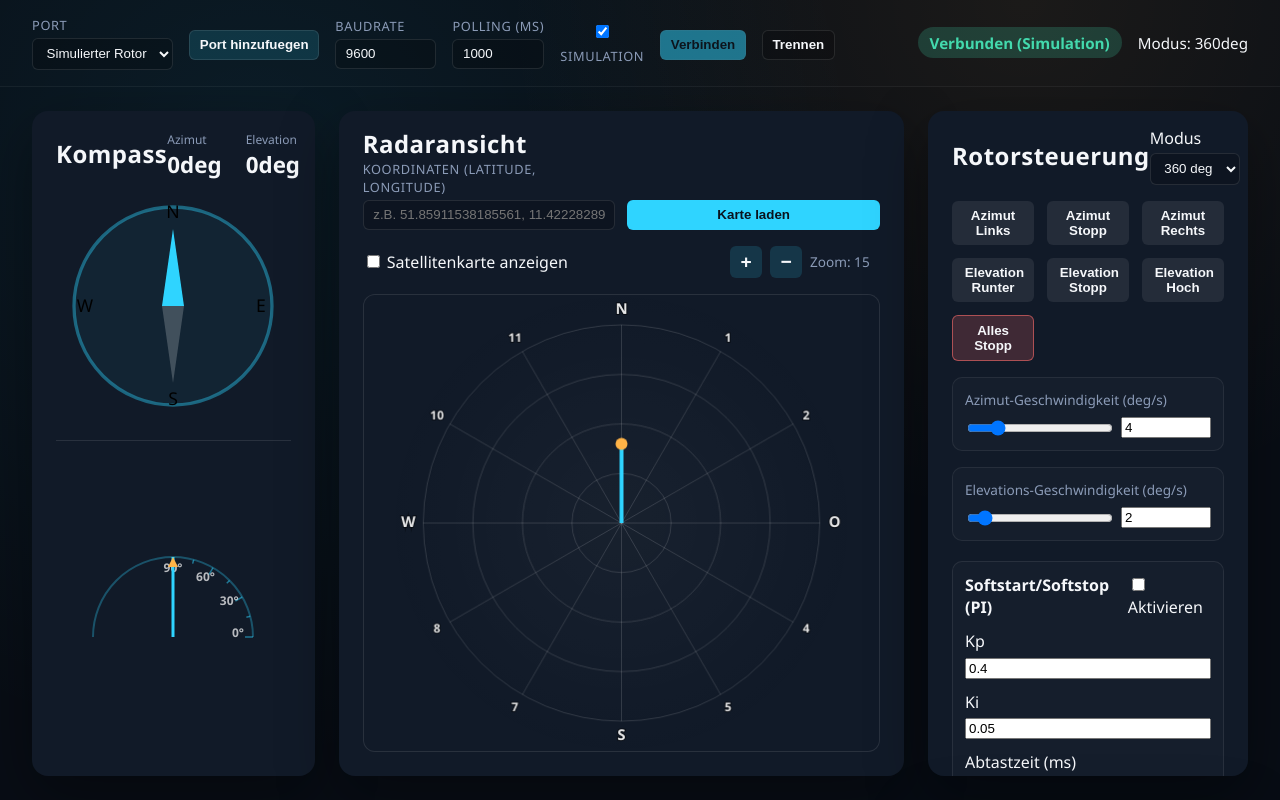
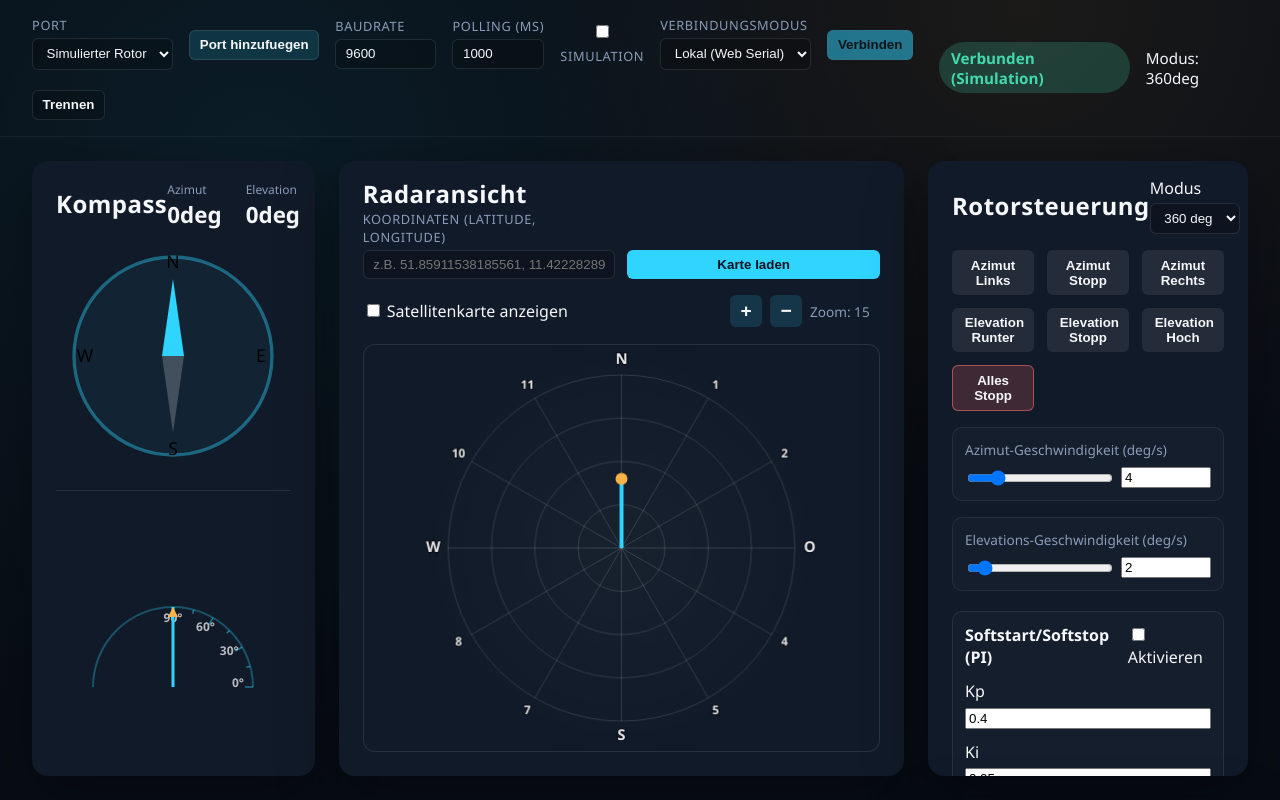
Before and after one commit to timbornemann/Rotor-Interface-GS232B, a website: page src/renderer/index.html in a window 1280 px wide. Both pictures are taken after a click on the button "Verbinden". Drawn offline with Linux system fonts and the light colour scheme; no server answers.

Commit message:
Add local / server mode

```diff
--- a/src/renderer/index.html
+++ b/src/renderer/index.html
@@ -26,6 +26,13 @@
           <label class="checkbox">
             <input id="simulationToggle" type="checkbox" />
             Simulation
+          </label>
+          <label>
+            Verbindungsmodus
+            <select id="connectionModeSelect">
+              <option value="local">Lokal (Web Serial)</option>
+              <option value="server">Server (API)</option>
+            </select>
           </label>
           <button id="connectBtn" class="primary">Verbinden</button>
           <button id="disconnectBtn" disabled>Trennen</button>
--- a/src/renderer/main.js
+++ b/src/renderer/main.js
@@ -7,6 +7,7 @@ const requestPortBtn = document.getElementById('requestPortBtn');
 const baudInput = document.getElementById('baudInput');
 const pollingInput = document.getElementById('pollingInput');
 const simulationToggle = document.getElementById('simulationToggle');
+const connectionModeSelect = document.getElementById('connectionModeSelect');
 const connectBtn = document.getElementById('connectBtn');
 const disconnectBtn = document.getElementById('disconnectBtn');
 const connectionStatus = document.getElementById('connectionStatus');
@@ -198,11 +199,13 @@ async function init() {
   baudInput.value = config.baudRate.toString();
   pollingInput.value = config.pollingIntervalMs.toString();
   simulationToggle.checked = config.simulation;
+  connectionModeSelect.value = config.connectionMode || 'local';
   modeSelect.value = config.azimuthMode.toString();
   updateLimitInputsFromConfig();
   updateSpeedInputsFromConfig();
   updateRampInputsFromConfig();
   updateModeLabel();
+  updateConnectionModeUI();
   controls.setEnabled(false);
   disconnectBtn.disabled = true;
 
@@ -226,9 +229,21 @@ async function init() {
     serialSupportNotice.classList.remove('hidden');
   }
   if (requestPortBtn) {
-    requestPortBtn.disabled = !rotor.supportsWebSerial();
+    requestPortBtn.disabled = !rotor.supportsWebSerial() || connectionModeSelect.value === 'server';
     requestPortBtn.addEventListener('click', () => void handleRequestPort());
   }
+
+  // Aktualisiere Port-Button Status wenn Modus wechselt
+  connectionModeSelect.addEventListener('change', () => {
+    if (requestPortBtn) {
+      requestPortBtn.disabled = !rotor.supportsWebSerial() || connectionModeSelect.value === 'server';
+    }
+  });
+
+  // Aktualisiere Port-Liste wenn Simulation umgeschaltet wird
+  simulationToggle.addEventListener('change', () => {
+    refreshPorts().catch(reportError);
+  });
 
   await refreshPorts();
   subscribeToStatus();
@@ -243,6 +258,7 @@ async function init() {
   connectBtn.addEventListener('click', () => void handleConnect());
   disconnectBtn.addEventListener('click', () => void handleDisconnect());
   modeSelect.addEventListener('change', () => void handleModeChange());
+  connectionModeSelect.addEventListener('change', () => void handleConnectionModeChange());
   applyLimitsBtn.addEventListener('click', () => void handleApplyLimits());
   setAzZeroBtn.addEventListener('click', () => void handleSetAzReference(0));
   setAzFullBtn.addEventListener('click', () => void handleSetAzReference(360));
@@ -309,24 +325,33 @@ async function handleRequestPort() {
 async function refreshPorts() {
   try {
     logAction('Portliste wird aktualisiert');
+    const connectionMode = connectionModeSelect.value;
     const ports = await rotor.listPorts();
     portSelect.innerHTML = '';
+
     ports.forEach((port) => {
-      const option = document.createElement('option');
-      option.value = port.path;
-      option.textContent = port.friendlyName || port.path;
+      // Filtere Ports basierend auf Verbindungsmodus
       if (port.simulated || port.path === SIMULATED_PORT_ID) {
+        // Simulation immer anzeigen
+        const option = document.createElement('option');
+        option.value = port.path;
+        option.textContent = 'Simulierter Rotor';
         option.dataset.simulated = 'true';
-        option.textContent = 'Simulierter Rotor';
+        portSelect.appendChild(option);
+      } else if (connectionMode === 'server' && port.serverPort) {
+        // Server-Modus: nur Server-Ports anzeigen
+        const option = document.createElement('option');
+        option.value = port.path;
+        option.textContent = `[Server] ${port.friendlyName || port.path}`;
+        option.dataset.serverPort = 'true';
+        portSelect.appendChild(option);
+      } else if (connectionMode === 'local' && !port.serverPort) {
+        // Lokaler Modus: nur lokale Web Serial Ports anzeigen
+        const option = document.createElement('option');
+        option.value = port.path;
+        option.textContent = port.friendlyName || port.path;
+        portSelect.appendChild(option);
       }
-      if (port.serverPort) {
-        option.dataset.serverPort = 'true';
-        // Markiere Server-Ports visuell
-        if (!port.simulated) {
-          option.textContent = `[Server] ${port.friendlyName || port.path}`;
-        }
-      }
-      portSelect.appendChild(option);
     });
 
     if (config.portPath && Array.from(portSelect.options).some((opt) => opt.value === config.portPath)) {
@@ -337,7 +362,7 @@ async function refreshPorts() {
         portSelect.value = simulatedOption.value;
       }
     }
-    logAction('Portliste aktualisiert', { selected: portSelect.value, options: ports });
+    logAction('Portliste aktualisiert', { selected: portSelect.value, connectionMode, options: ports });
   } catch (error) {
     reportError(error);
   }
@@ -350,6 +375,7 @@ async function handleConnect() {
   const simulation = simulationToggle.checked || selectedOption?.dataset.simulated === 'true';
   const path = simulation ? SIMULATED_PORT_ID : portSelect.value;
   const azimuthMode = Number(modeSelect.value) === 450 ? 450 : 360;
+  const connectionMode = connectionModeSelect.value;
 
   if (!path) {
     logAction('Verbindungsversuch ohne Port');
@@ -357,22 +383,20 @@ async function handleConnect() {
     return;
   }
 
-  // Prüfe, ob es ein Server-Port ist (nicht simuliert und nicht Web Serial)
-  const isServerPort = selectedOption?.dataset.serverPort === 'true' ||
-                       (!simulation && !rotor.supportsWebSerial() && path !== SIMULATED_PORT_ID);
-  const useServer = isServerPort || (!simulation && !rotor.supportsWebSerial());
+  // Verwende manuelle Modus-Auswahl statt automatischer Erkennung
+  const useServer = connectionMode === 'server' && !simulation;
 
   try {
-    logAction('Verbindung wird aufgebaut', { path, baudRate, pollingIntervalMs, simulation, azimuthMode, useServer });
+    logAction('Verbindung wird aufgebaut', { path, baudRate, pollingIntervalMs, simulation, azimuthMode, connectionMode, useServer });
     applyLimitsToRotor();
     applyOffsetsToRotor();
     await rotor.connect({ path, baudRate, simulation, useServer });
     await rotor.setMode(azimuthMode);
     rotor.startPolling(pollingIntervalMs);
     connected = true;
-    config = configStore.save({ baudRate, pollingIntervalMs, simulation, portPath: path, azimuthMode });
+    config = configStore.save({ baudRate, pollingIntervalMs, simulation, portPath: path, azimuthMode, connectionMode });
     setConnectionState(true);
-    logAction('Verbindung hergestellt', { path, baudRate, pollingIntervalMs, simulation, azimuthMode, useServer });
+    logAction('Verbindung hergestellt', { path, baudRate, pollingIntervalMs, simulation, azimuthMode, connectionMode, useServer });
   } catch (error) {
     reportError(error);
     setConnectionState(false);
@@ -610,6 +634,33 @@ function updateModeLabel() {
   logAction('Modus-Label aktualisiert', { label: modeStatus.textContent });
 }
 
+function updateConnectionModeUI() {
+  const connectionMode = connectionModeSelect.value;
+  const supportsWebSerial = rotor.supportsWebSerial();
+
+  // Deaktiviere lokalen Modus wenn Web Serial nicht verfügbar ist
+  const localOption = connectionModeSelect.querySelector('option[value="local"]');
+  if (localOption) {
+    if (!supportsWebSerial && connectionMode === 'local') {
+      // Wechsle automatisch zu Server-Modus wenn Web Serial nicht verfügbar ist
+      connectionModeSelect.value = 'server';
+      config = configStore.save({ connectionMode: 'server' });
+      logAction('Automatisch zu Server-Modus gewechselt (Web Serial nicht verfügbar)');
+    }
+    localOption.disabled = !supportsWebSerial;
+  }
+
+  // Aktualisiere Port-Liste basierend auf Modus
+  refreshPorts().catch(reportError);
+}
+
+async function handleConnectionModeChange() {
+  const connectionMode = connectionModeSelect.value;
+  config = configStore.save({ connectionMode });
+  logAction('Verbindungsmodus geändert', { connectionMode });
+  updateConnectionModeUI();
+}
+
 async function handleLoadMap() {
   const inputValue = mapCoordinatesInput.value.trim();
 
--- a/src/renderer/services/configStore.js
+++ b/src/renderer/services/configStore.js
@@ -3,7 +3,8 @@ const STORAGE_KEY = 'rotor-control-config-v1';
 const defaultConfig = {
   baudRate: 9600,
   pollingIntervalMs: 1000,
-  simulation: true,
+  simulation: false,
+  connectionMode: 'local', // 'local' or 'server'
   azimuthMode: 360,
   azimuthMinLimit: 0,
   azimuthMaxLimit: 360,
```
